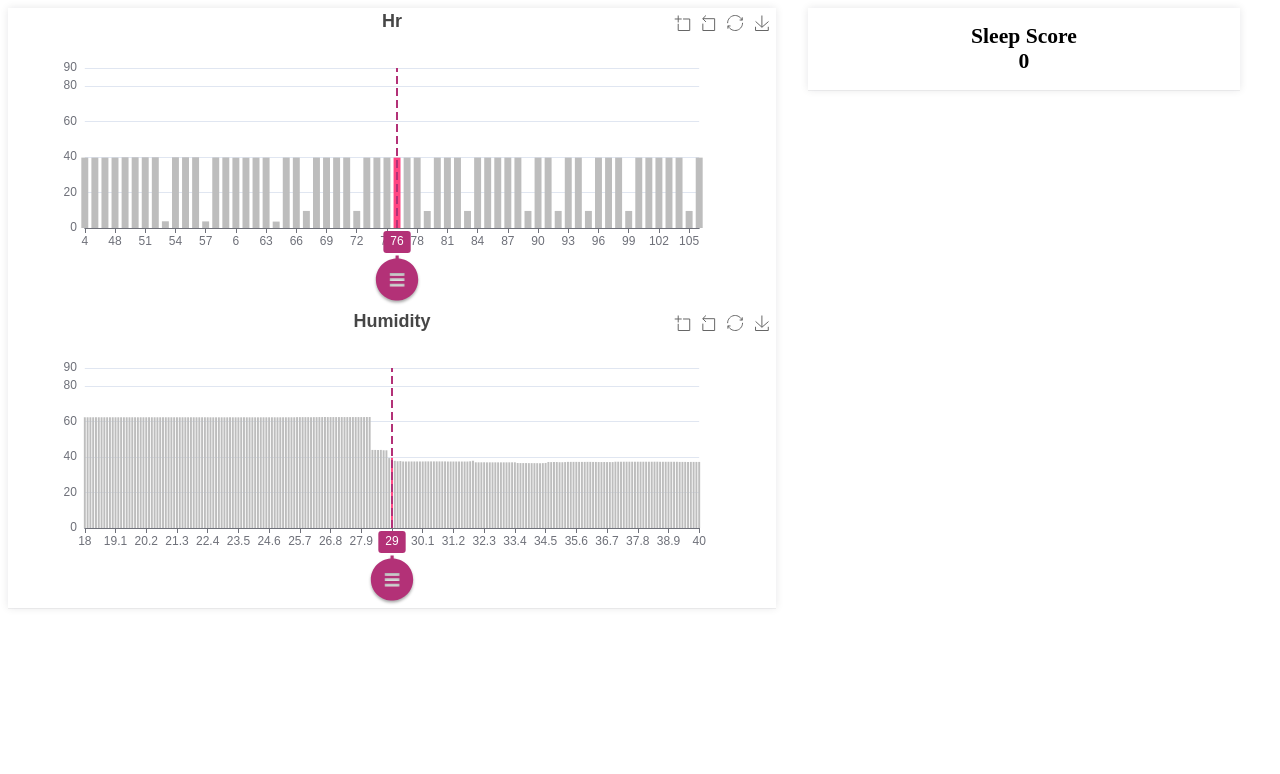
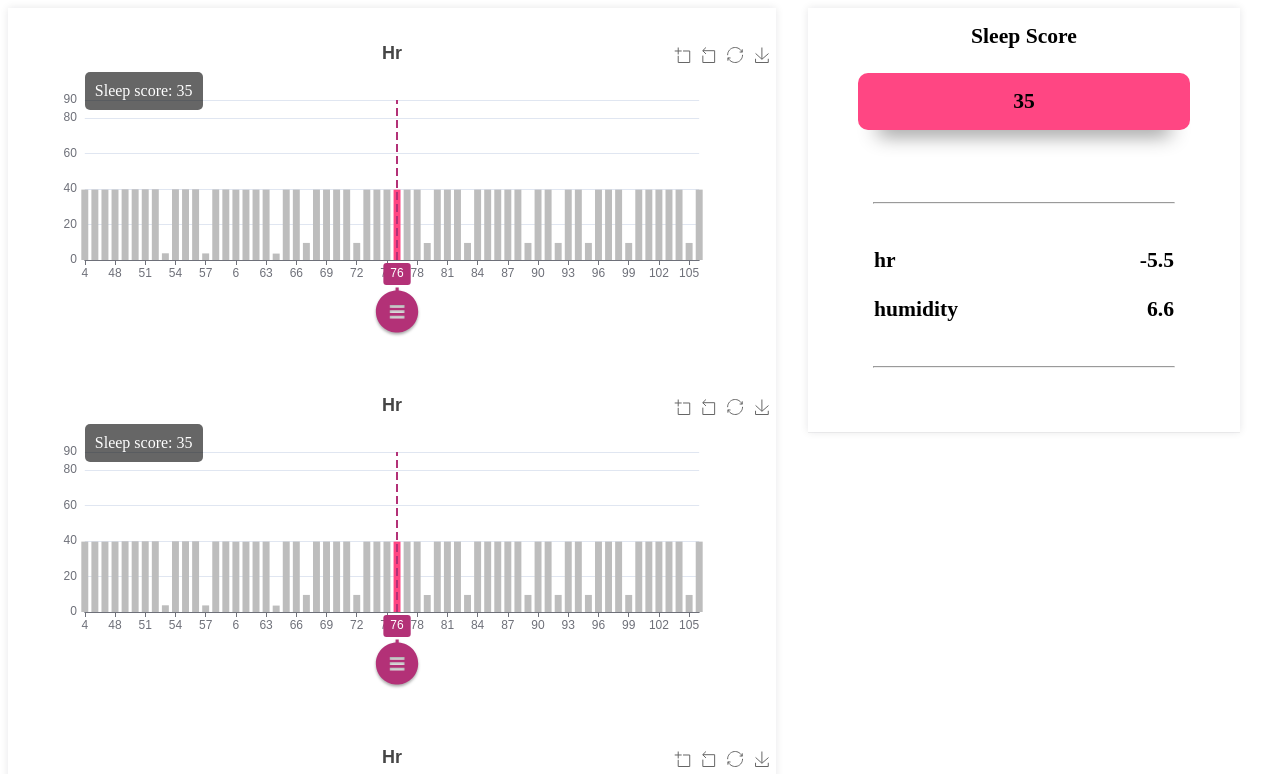
Before and after one commit to ali14taghavi4/maryamapp, a React (Create React App) app: page / in a window 1280 px wide. Shown: the top 774 px of the page. Built offline with nearby package versions, Linux system fonts and the light colour scheme.

Commit message:
handle default explainer

```diff
--- a/src/components/BarChart/barChart.module.css
+++ b/src/components/BarChart/barChart.module.css
@@ -1,5 +1,6 @@
 .chart_container {
-    min-height: 50%;
+    min-height: 20rem;
+    margin-top: 2rem;
     position: relative;
 }
 
--- a/src/containers/ChartsContainer/chartContainer.js
+++ b/src/containers/ChartsContainer/chartContainer.js
@@ -5,7 +5,532 @@ import classes from "./chartContainer.module.css";
 import ExplainBox from "../../components/ExplainBox/explainBox";
 
 //comment this constants
-const unique = [
+const unique = {
+    chartdata: [
+    {
+        "title": "hr",
+        "data": [
+            4.0,
+            46.0,
+            4.0,
+            48.0,
+            49.0,
+            50.0,
+            51.0,
+            52.0,
+            53.0,
+            54.0,
+            55.0,
+            56.0,
+            57.0,
+            58.0,
+            59.0,
+            6.0,
+            61.0,
+            62.0,
+            63.0,
+            64.0,
+            65.0,
+            66.0,
+            67.0,
+            68.0,
+            69.0,
+            7.0,
+            71.0,
+            72.0,
+            73.0,
+            74.0,
+            75.0,
+            76.0,
+            77.0,
+            78.0,
+            79.0,
+            0.0,
+            81.0,
+            82.0,
+            8.0,
+            84.0,
+            85.0,
+            86.0,
+            87.0,
+            88.0,
+            89.0,
+            90.0,
+            91.0,
+            92.0,
+            93.0,
+            94.0,
+            95.0,
+            96.0,
+            97.0,
+            98.0,
+            99.0,
+            100.0,
+            101.0,
+            102.0,
+            103.0,
+            104.0,
+            105.0,
+            106.0
+        ],
+        "target": [
+            39.6,
+            39.6,
+            39.6,
+            39.61,
+            39.77,
+            39.77,
+            39.77,
+            39.77,
+            3.77,
+            39.77,
+            39.77,
+            39.77,
+            3.71,
+            39.67,
+            39.67,
+            39.55,
+            39.55,
+            39.58,
+            39.6,
+            3.61,
+            39.61,
+            39.61,
+            9.61,
+            39.61,
+            39.61,
+            39.61,
+            39.63,
+            9.61,
+            39.58,
+            39.58,
+            39.58,
+            39.58,
+            39.58,
+            39.58,
+            9.58,
+            39.58,
+            39.58,
+            39.59,
+            9.6,
+            39.62,
+            39.6,
+            39.6,
+            39.6,
+            39.6,
+            9.6,
+            39.6,
+            39.6,
+            9.6,
+            39.6,
+            39.6,
+            9.6,
+            39.58,
+            39.59,
+            39.59,
+            9.59,
+            39.59,
+            39.59,
+            39.59,
+            39.59,
+            39.59,
+            9.59,
+            39.59
+        ]
+    },
+    {
+        "title": "hr",
+        "data": [
+            4.0,
+            46.0,
+            4.0,
+            48.0,
+            49.0,
+            50.0,
+            51.0,
+            52.0,
+            53.0,
+            54.0,
+            55.0,
+            56.0,
+            57.0,
+            58.0,
+            59.0,
+            6.0,
+            61.0,
+            62.0,
+            63.0,
+            64.0,
+            65.0,
+            66.0,
+            67.0,
+            68.0,
+            69.0,
+            7.0,
+            71.0,
+            72.0,
+            73.0,
+            74.0,
+            75.0,
+            76.0,
+            77.0,
+            78.0,
+            79.0,
+            0.0,
+            81.0,
+            82.0,
+            8.0,
+            84.0,
+            85.0,
+            86.0,
+            87.0,
+            88.0,
+            89.0,
+            90.0,
+            91.0,
+            92.0,
+            93.0,
+            94.0,
+            95.0,
+            96.0,
+            97.0,
+            98.0,
+            99.0,
+            100.0,
+            101.0,
+            102.0,
+            103.0,
+            104.0,
+            105.0,
+            106.0
+        ],
+        "target": [
+            39.6,
+            39.6,
+            39.6,
+            39.61,
+            39.77,
+            39.77,
+            39.77,
+            39.77,
+            3.77,
+            39.77,
+            39.77,
+            39.77,
+            3.71,
+            39.67,
+            39.67,
+            39.55,
+            39.55,
+            39.58,
+            39.6,
+            3.61,
+            39.61,
+            39.61,
+            9.61,
+            39.61,
+            39.61,
+            39.61,
+            39.63,
+            9.61,
+            39.58,
+            39.58,
+            39.58,
+            39.58,
+            39.58,
+            39.58,
+            9.58,
+            39.58,
+            39.58,
+            39.59,
+            9.6,
+            39.62,
+            39.6,
+            39.6,
+            39.6,
+            39.6,
+            9.6,
+            39.6,
+            39.6,
+            9.6,
+            39.6,
+            39.6,
+            9.6,
+            39.58,
+            39.59,
+            39.59,
+            9.59,
+            39.59,
+            39.59,
+            39.59,
+            39.59,
+            39.59,
+            9.59,
+            39.59
+        ]
+    },
+    {
+        "title": "hr",
+        "data": [
+            4.0,
+            46.0,
+            4.0,
+            48.0,
+            49.0,
+            50.0,
+            51.0,
+            52.0,
+            53.0,
+            54.0,
+            55.0,
+            56.0,
+            57.0,
+            58.0,
+            59.0,
+            6.0,
+            61.0,
+            62.0,
+            63.0,
+            64.0,
+            65.0,
+            66.0,
+            67.0,
+            68.0,
+            69.0,
+            7.0,
+            71.0,
+            72.0,
+            73.0,
+            74.0,
+            75.0,
+            76.0,
+            77.0,
+            78.0,
+            79.0,
+            0.0,
+            81.0,
+            82.0,
+            8.0,
+            84.0,
+            85.0,
+            86.0,
+            87.0,
+            88.0,
+            89.0,
+            90.0,
+            91.0,
+            92.0,
+            93.0,
+            94.0,
+            95.0,
+            96.0,
+            97.0,
+            98.0,
+            99.0,
+            100.0,
+            101.0,
+            102.0,
+            103.0,
+            104.0,
+            105.0,
+            106.0
+        ],
+        "target": [
+            39.6,
+            39.6,
+            39.6,
+            39.61,
+            39.77,
+            39.77,
+            39.77,
+            39.77,
+            3.77,
+            39.77,
+            39.77,
+            39.77,
+            3.71,
+            39.67,
+            39.67,
+            39.55,
+            39.55,
+            39.58,
+            39.6,
+            3.61,
+            39.61,
+            39.61,
+            9.61,
+            39.61,
+            39.61,
+            39.61,
+            39.63,
+            9.61,
+            39.58,
+            39.58,
+            39.58,
+            39.58,
+            39.58,
+            39.58,
+            9.58,
+            39.58,
+            39.58,
+            39.59,
+            9.6,
+            39.62,
+            39.6,
+            39.6,
+            39.6,
+            39.6,
+            9.6,
+            39.6,
+            39.6,
+            9.6,
+            39.6,
+            39.6,
+            9.6,
+            39.58,
+            39.59,
+            39.59,
+            9.59,
+            39.59,
+            39.59,
+            39.59,
+            39.59,
+            39.59,
+            9.59,
+            39.59
+        ]
+    },
+    {
+        "title": "hr",
+        "data": [
+            4.0,
+            46.0,
+            4.0,
+            48.0,
+            49.0,
+            50.0,
+            51.0,
+            52.0,
+            53.0,
+            54.0,
+            55.0,
+            56.0,
+            57.0,
+            58.0,
+            59.0,
+            6.0,
+            61.0,
+            62.0,
+            63.0,
+            64.0,
+            65.0,
+            66.0,
+            67.0,
+            68.0,
+            69.0,
+            7.0,
+            71.0,
+            72.0,
+            73.0,
+            74.0,
+            75.0,
+            76.0,
+            77.0,
+            78.0,
+            79.0,
+            0.0,
+            81.0,
+            82.0,
+            8.0,
+            84.0,
+            85.0,
+            86.0,
+            87.0,
+            88.0,
+            89.0,
+            90.0,
+            91.0,
+            92.0,
+            93.0,
+            94.0,
+            95.0,
+            96.0,
+            97.0,
+            98.0,
+            99.0,
+            100.0,
+            101.0,
+            102.0,
+            103.0,
+            104.0,
+            105.0,
+            106.0
+        ],
+        "target": [
+            39.6,
+            39.6,
+            39.6,
+            39.61,
+            39.77,
+            39.77,
+            39.77,
+            39.77,
+            3.77,
+            39.77,
+            39.77,
+            39.77,
+            3.71,
+            39.67,
+            39.67,
+            39.55,
+            39.55,
+            39.58,
+            39.6,
+            3.61,
+            39.61,
+            39.61,
+            9.61,
+            39.61,
+            39.61,
+            39.61,
+            39.63,
+            9.61,
+            39.58,
+            39.58,
+            39.58,
+            39.58,
+            39.58,
+            39.58,
+            9.58,
+            39.58,
+            39.58,
+            39.59,
+            9.6,
+            39.62,
+            39.6,
+            39.6,
+            39.6,
+            39.6,
+            9.6,
+            39.6,
+            39.6,
+            9.6,
+            39.6,
+            39.6,
+            9.6,
+            39.58,
+            39.59,
+            39.59,
+            9.59,
+            39.59,
+            39.59,
+            39.59,
+            39.59,
+            39.59,
+            9.59,
+            39.59
+        ]
+    },
     {
         "title": "hr",
         "data": [
@@ -586,7 +1111,10 @@ const unique = [
             37.17
         ]
     }
-]
+    ],
+    single_prediction: 35,
+    explainer: { "hr": -5.5, "humidity": 6.6 }
+}
 
 const predict = {
     "single_prediction": "34.54",
@@ -895,12 +1423,15 @@ function ChartsContainer() {
     const getDefaultData = async () => {
         // comment this section
         let selectedVals = {};
-        Object.values(unique).forEach((item) => {
+        Object.values(unique.chartdata).forEach((item) => {
             const middleIndex = Math.floor(item.data.length / 2);
             selectedVals[item.title] = item.data[middleIndex];
         });
         setSelectedValues(selectedVals);
-        setData(unique);
+        setData(unique.chartdata);
+        const result = parseFloat(unique.single_prediction);
+        setCombinationResult(result);
+        setExplainerData(unique.explainer)
         // uncomment this section
         // try {
         // // fetch("mocks/synthetic_data_sorted.json", {
@@ -918,7 +1449,10 @@ function ChartsContainer() {
         //         selectedVals[item.title] = item.data[middleIndex];
         //     });
         //     setSelectedValues(selectedVals);
-        //     setData(res);
+        //     setData(res.chartdata);
+        //     const result = parseFloat(res.single_prediction);
+        //     setCombinationResult(result);
+        //     setExplainerData(res.explainer)
         //     });
         // } catch (err) {
         //     console.log(err);
```
